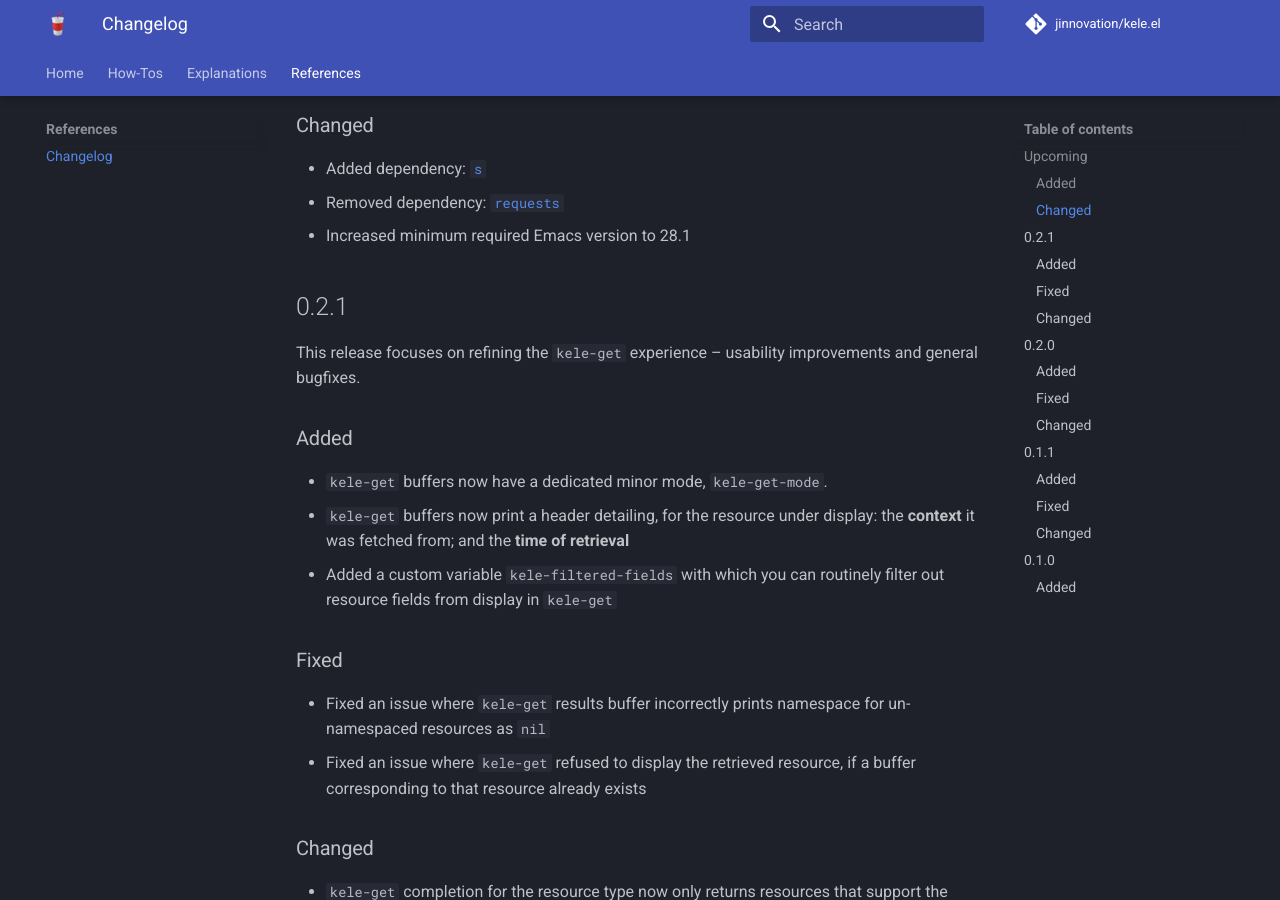
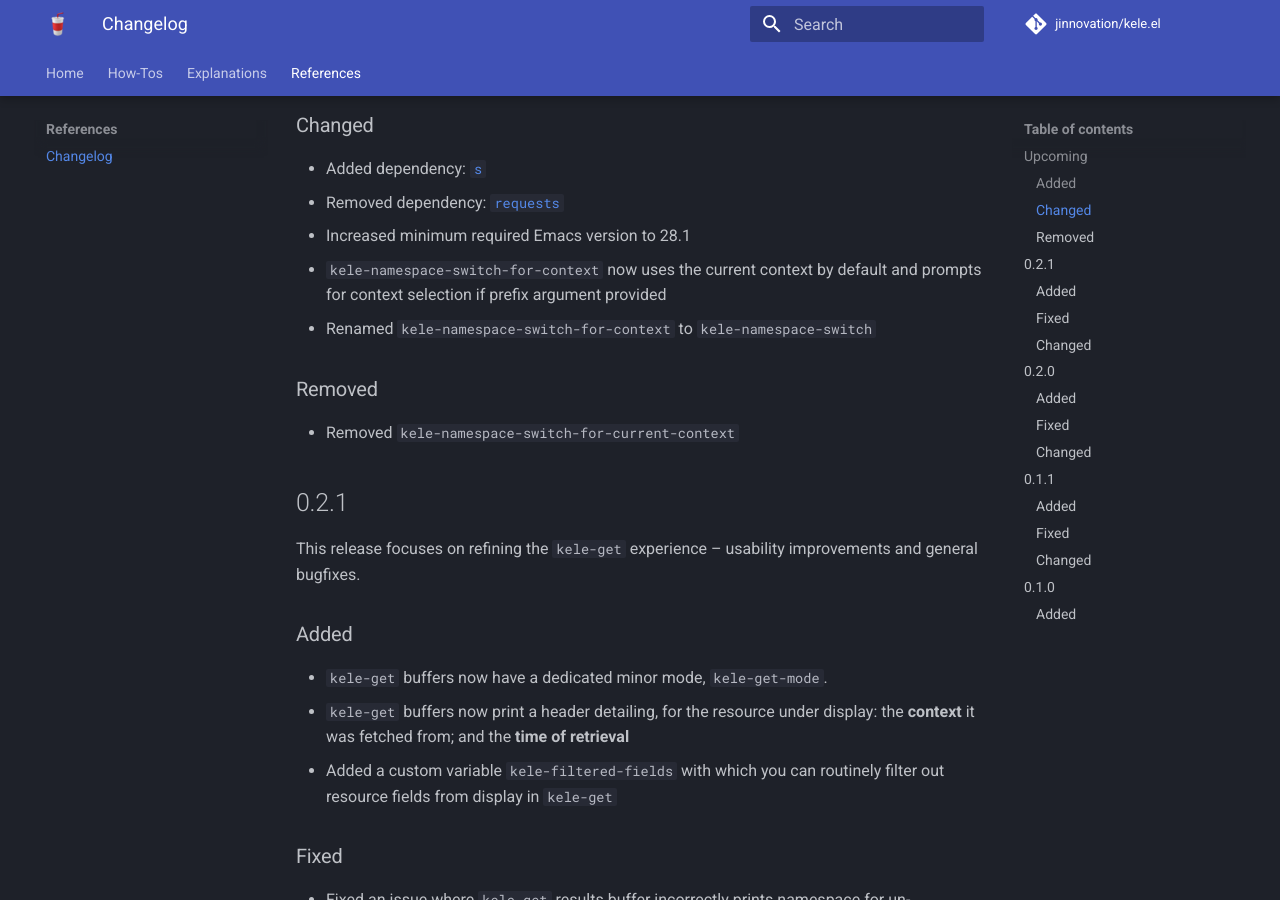
Before and after one commit to jinnovation/kele.el, an MkDocs documentation site: the page built from docs/references/changelog.md, in a window 1280 px wide and 900 px high, scrolled down 573 px. Built offline with MkDocs 1.6.1 and Material for MkDocs 9.7.7, drawn with Linux system fonts in a browser that asks for light colours; emoji names are drawn with the system emoji font; comment, search, counter and statistics services are not loaded.

Commit message:
Consolidate namespace-switching functionality
Closes #71.

```diff
--- a/docs/references/changelog.md
+++ b/docs/references/changelog.md
@@ -28,6 +28,13 @@ versioning][semver].
 - Added dependency: [`s`](https://github.com/magnars/s.el)
 - Removed dependency: [`requests`](https://github.com/tkf/emacs-request)
 - Increased minimum required Emacs version to 28.1
+- `kele-namespace-switch-for-context` now uses the current context by default
+  and prompts for context selection if prefix argument provided
+- Renamed `kele-namespace-switch-for-context` to `kele-namespace-switch`
+
+### Removed
+
+- Removed `kele-namespace-switch-for-current-context`
 
 ## 0.2.1
 
```
Also changed, not shown: docs/how-tos/usage.md (+5 -5 lines), 1 other file.
